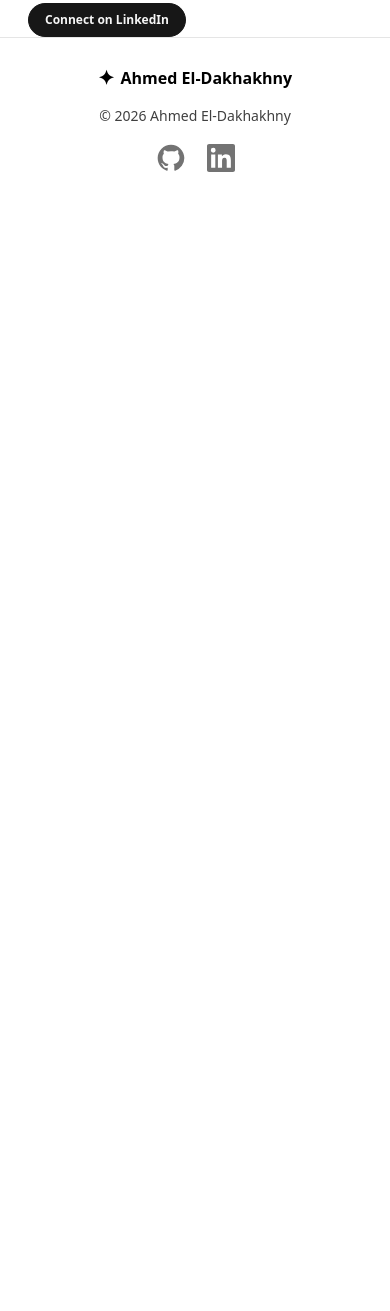
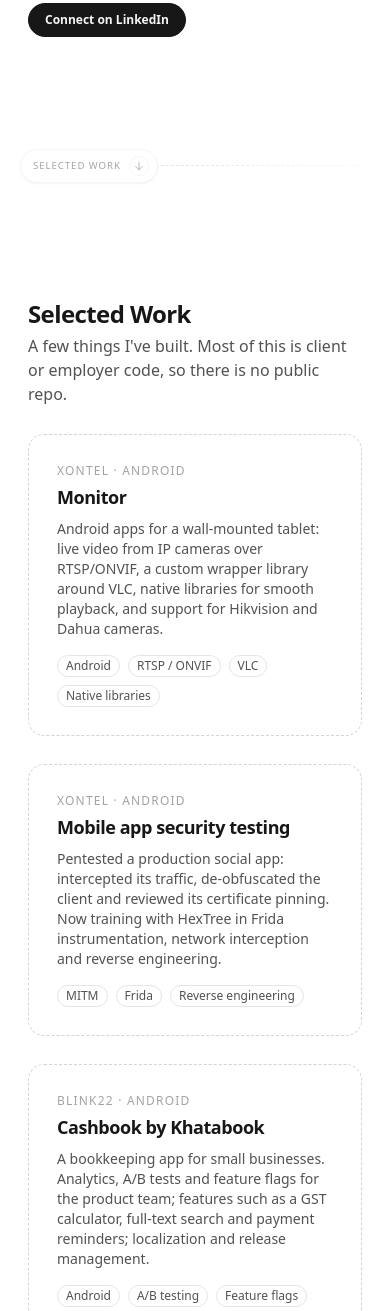
Before and after one commit to xenonzx/dakhakhnydotcom, an Astro site: page / in a window 390 px wide. Shown: the part 530-1841 px from the top of the page. Before the commit the page ends 844 px from the top, so only its background shows below. Built offline with nearby package versions, Linux system fonts and the light colour scheme; Astro itself is replaced by a stand-in of ours.

Commit message:
Add a Selected Work section to the home page
Four items from Ahmed's work (Monitor, mobile security testing,
Cashbook, Daif), kept in src/collections/work.json. No metrics until
they are confirmed, and no links, since the code is not public.

Co-Authored-By: Claude Opus 5.5 <noreply@anthropic.com>

```diff
--- /dev/null
+++ b/src/collections/work.json
@@ -0,0 +1,26 @@
+[
+	{
+		"name": "Monitor",
+		"meta": "XonTel · Android",
+		"description": "Android apps for a wall-mounted tablet: live video from IP cameras over RTSP/ONVIF, a custom wrapper library around VLC, native libraries for smooth playback, and support for Hikvision and Dahua cameras.",
+		"tags": ["Android", "RTSP / ONVIF", "VLC", "Native libraries"]
+	},
+	{
+		"name": "Mobile app security testing",
+		"meta": "XonTel · Android",
+		"description": "Pentested a production social app: intercepted its traffic, de-obfuscated the client and reviewed its certificate pinning. Now training with HexTree in Frida instrumentation, network interception and reverse engineering.",
+		"tags": ["MITM", "Frida", "Reverse engineering"]
+	},
+	{
+		"name": "Cashbook by Khatabook",
+		"meta": "Blink22 · Android",
+		"description": "A bookkeeping app for small businesses. Analytics, A/B tests and feature flags for the product team; features such as a GST calculator, full-text search and payment reminders; localization and release management.",
+		"tags": ["Android", "A/B testing", "Feature flags", "Analytics"]
+	},
+	{
+		"name": "Daif",
+		"meta": "BadrIT · Android",
+		"description": "Co-led the Android client of Daif, a crowd-management platform used during Hajj to schedule and track buses in real time.",
+		"tags": ["Android", "Real-time tracking"]
+	}
+]
--- /dev/null
+++ b/src/components/home/selected-work.astro
@@ -0,0 +1,42 @@
+---
+import work from "../../collections/work.json";
+import Button from "../button.astro";
+---
+
+<section class="max-w-4xl mx-auto px-7 lg:px-0">
+  <h2
+    class="text-2xl font-bold leading-10 tracking-tight text-neutral-900 dark:text-neutral-100"
+  >
+    Selected Work
+  </h2>
+  <p class="mb-6 text-base text-neutral-600 dark:text-neutral-400">
+    A few things I've built. Most of this is client or employer code, so there
+    is no public repo.
+  </p>
+  <div class="grid items-stretch w-full grid-cols-1 sm:grid-cols-2 gap-7 mt-7">
+    {
+      work.map((item) => (
+        <div class="relative h-full p-7 border border-dashed rounded-2xl border-neutral-300 dark:border-neutral-600">
+          <p class="text-xs uppercase tracking-widest text-neutral-400 dark:text-neutral-500">
+            {item.meta}
+          </p>
+          <h3 class="mt-1 mb-2 text-lg font-bold tracking-tight text-neutral-900 dark:text-neutral-100">
+            {item.name}
+          </h3>
+          <p class="text-sm text-neutral-600 dark:text-neutral-400">{item.description}</p>
+          <ul class="flex flex-wrap gap-2 mt-4">
+            {item.tags.map((tag) => (
+              <li class="px-2 py-0.5 text-xs rounded-full border border-neutral-200 text-neutral-600 dark:border-neutral-700 dark:text-neutral-300">
+                {tag}
+              </li>
+            ))}
+          </ul>
+        </div>
+      ))
+    }
+  </div>
+
+  <div class="flex items-center justify-center w-full py-5">
+    <Button text="See my experience" link="/about" />
+  </div>
+</section>
--- a/src/pages/index.astro
+++ b/src/pages/index.astro
@@ -1,5 +1,7 @@
 ---
 import Button from "../components/button.astro";
+import SelectedWork from "../components/home/selected-work.astro";
+import Separator from "../components/home/separator.astro";
 import Layout from "../layouts/main.astro";
 import { SITE } from "../site";
 ---
@@ -53,4 +55,7 @@ import { SITE } from "../site";
       </div>
     </div>
   </div>
+
+  <Separator text="Selected work" />
+  <SelectedWork />
 </Layout>
```
